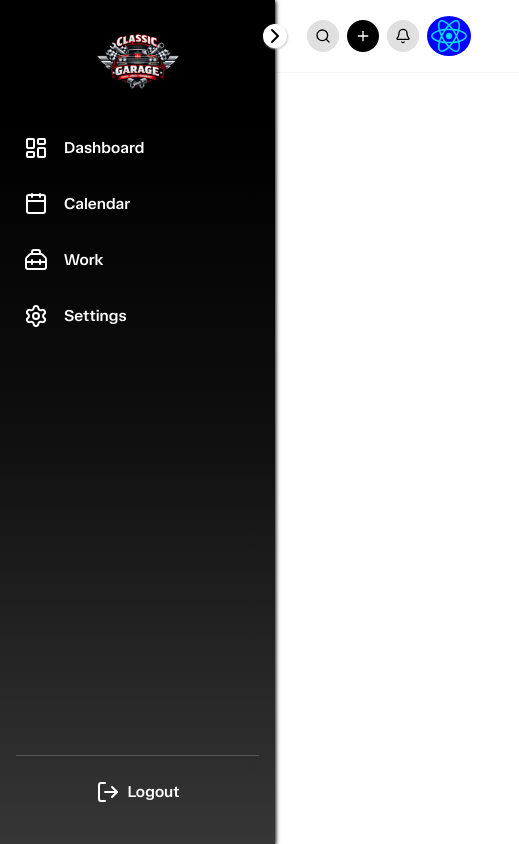
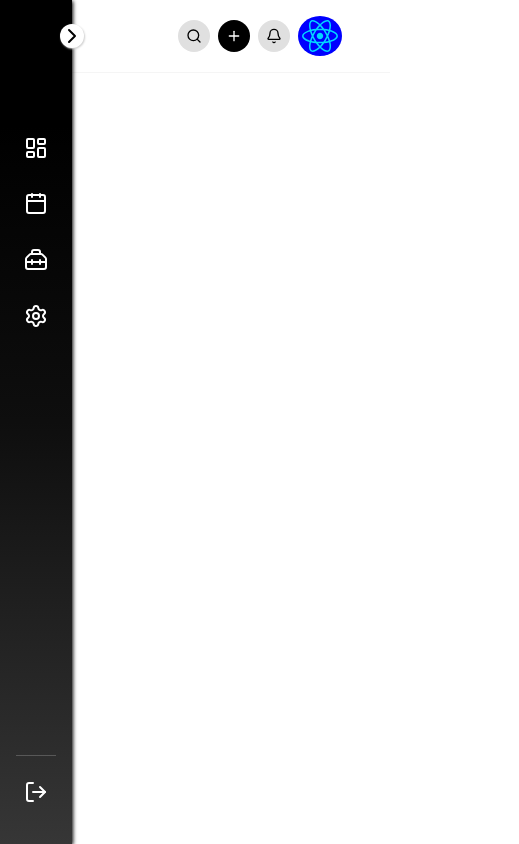
Before and after one commit to JoseBarron12/admin-dashboard, a React (Vite) app: page / in a window 390 px wide. Shown: the whole page, 519 px wide, since content can reach past the window. Built offline with nearby package versions, Linux system fonts and the light colour scheme.

Commit message:
fix: navbar style no longer break on small screen
Smaller user screens no longer cause navbar
buttons + icons from breaking UI design

```diff
--- a/src/components/Navbar.jsx
+++ b/src/components/Navbar.jsx
@@ -1,7 +1,6 @@
-import {LayoutDashboard, Calendar, Toolbox, Settings, LogOut, ChevronRight} from "lucide-react"
+import {LayoutDashboard, Calendar, Toolbox, Settings, LogOut, ChevronRight, Timer} from "lucide-react"
 import logoPNG from "../assets/logo.png"
 import styles from "../style/Navbar.module.css"
-
 
 export function NavBar({setShowSideBar, showSideBar}) {
 
--- a/src/style/Navbar.module.css
+++ b/src/style/Navbar.module.css
@@ -90,3 +90,32 @@
 .navSetting > button:hover {
     background-color: rgb(77, 77, 77);
 }
+
+@media (max-width:1200px) {
+    .close {
+        width: max-content;
+        padding: 16px 32px 32px 16px;
+    }
+
+}
+
+
+@media (max-width:750px) {
+    .close {
+        width: max-content;
+        padding: 16px 16px 32px 16px;
+    }
+
+    .navBtns > button > p, .navSetting > button > p {
+        display: none;
+    }
+
+    .logoContainer {
+        height: 96px;
+        width: 24px;
+    }
+
+    .logoContainer > img {
+        display: none;
+    }
+}
```
